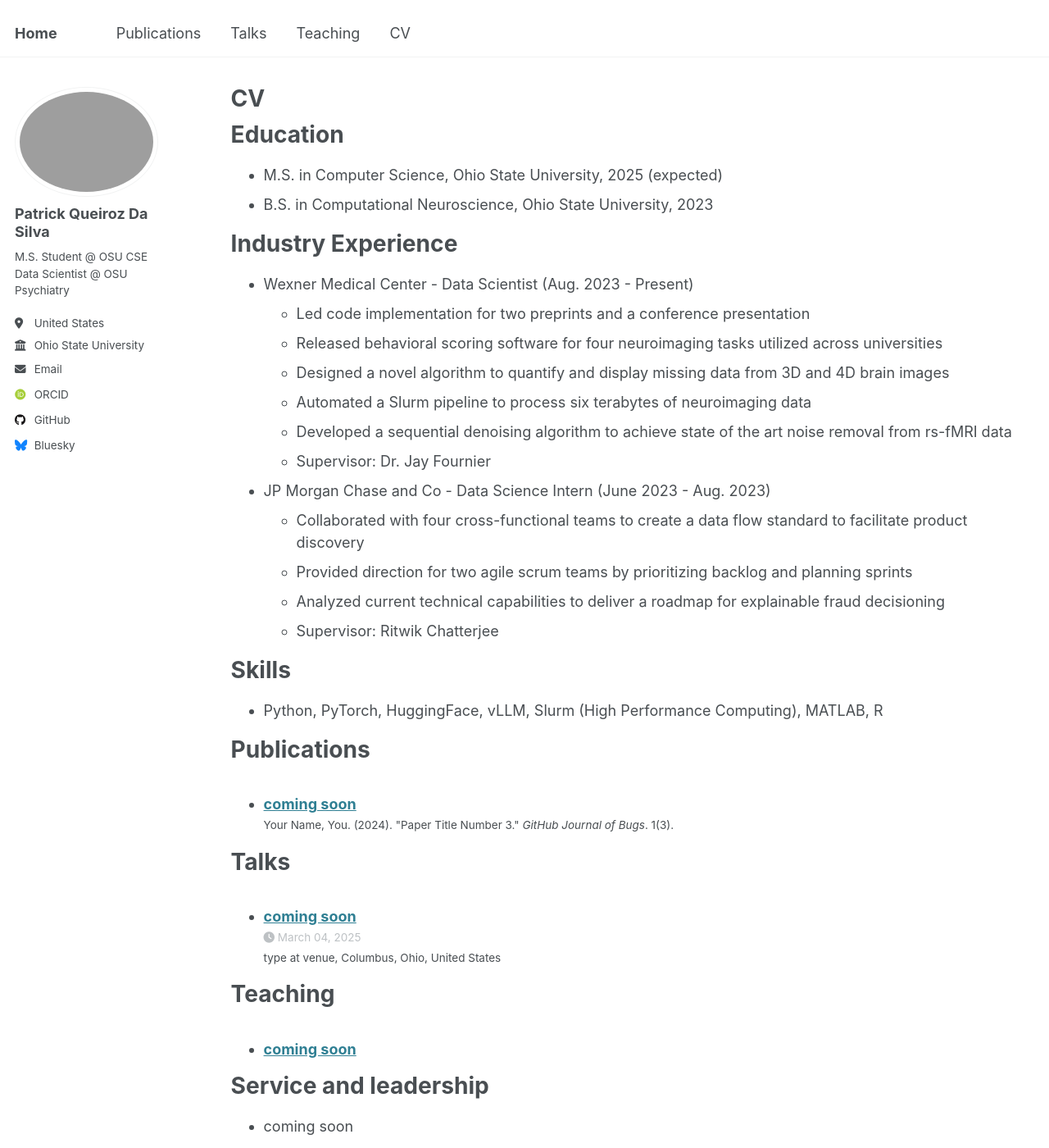
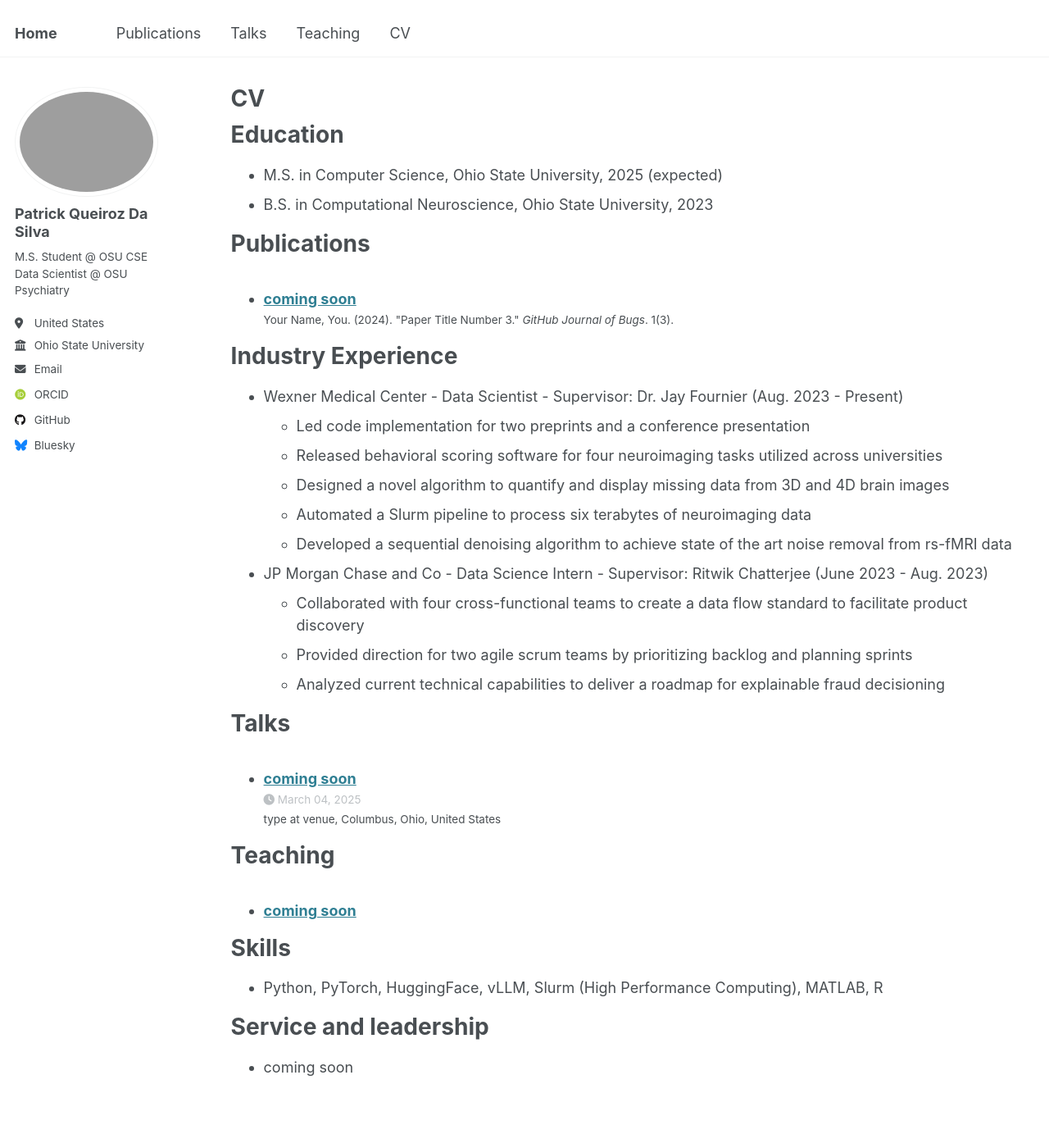
Before and after one commit to patqdasilva/patqdasilva.github.io, a Jekyll site: the page built from _pages/cv.md, in a window 1280 px wide and 1400 px high. Shown: the whole window at 82% size. Built offline with Jekyll 4.4.1, drawn with Linux system fonts in a browser that asks for light colours; some web fonts are replaced; part of the change alters nothing that is shown.

Commit message:
Update cv.md

```diff
--- a/_pages/cv.md
+++ b/_pages/cv.md
@@ -14,31 +14,25 @@ Education
 * M.S. in Computer Science, Ohio State University, 2025 (expected)
 * B.S. in Computational Neuroscience, Ohio State University, 2023
 
+Publications
+======
+  <ul>{% for post in site.publications reversed %}
+    {% include archive-single-cv.html %}
+  {% endfor %}</ul>
+
 Industry Experience
 ======
-* Wexner Medical Center - Data Scientist (Aug. 2023 - Present)
+* Wexner Medical Center - Data Scientist - Supervisor: Dr. Jay Fournier (Aug. 2023 - Present)
   * Led code implementation for two preprints and a conference presentation
   * Released behavioral scoring software for four neuroimaging tasks utilized across universities
   * Designed a novel algorithm to quantify and display missing data from 3D and 4D brain images
   * Automated a Slurm pipeline to process six terabytes of neuroimaging data
   * Developed a sequential denoising algorithm to achieve state of the art noise removal from rs-fMRI data
-  * Supervisor: Dr. Jay Fournier
 
-* JP Morgan Chase and Co - Data Science Intern (June 2023 - Aug. 2023)
+* JP Morgan Chase and Co - Data Science Intern - Supervisor: Ritwik Chatterjee (June 2023 - Aug. 2023)
   * Collaborated with four cross-functional teams to create a data flow standard to facilitate product discovery
   * Provided direction for two agile scrum teams by prioritizing backlog and planning sprints
   * Analyzed current technical capabilities to deliver a roadmap for explainable fraud decisioning
-  * Supervisor: Ritwik Chatterjee
-
-Skills
-======
-* Python, PyTorch, HuggingFace, vLLM, Slurm (High Performance Computing), MATLAB, R
-
-Publications
-======
-  <ul>{% for post in site.publications reversed %}
-    {% include archive-single-cv.html %}
-  {% endfor %}</ul>
 
 Talks
 ======
@@ -52,6 +46,10 @@ Teaching
     {% include archive-single-cv.html %}
   {% endfor %}</ul>
 
+Skills
+======
+* Python, PyTorch, HuggingFace, vLLM, Slurm (High Performance Computing), MATLAB, R
+
 Service and leadership
 ======
 * coming soon
```
